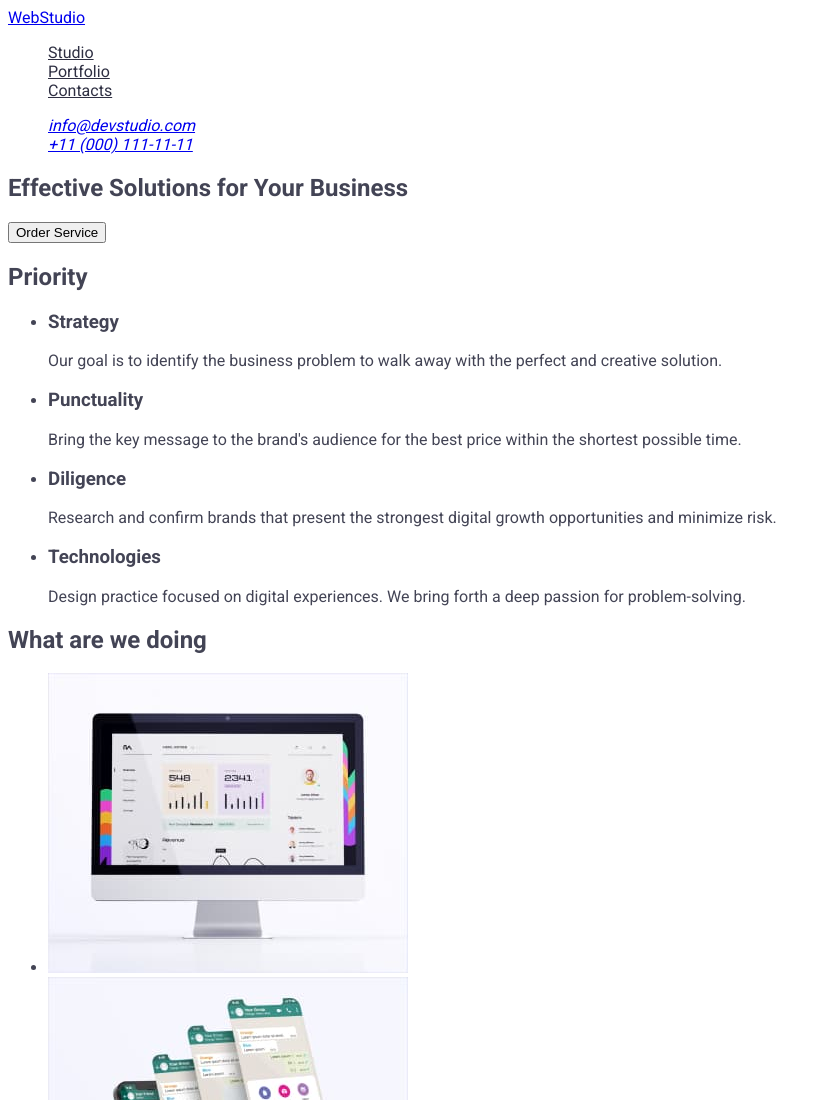
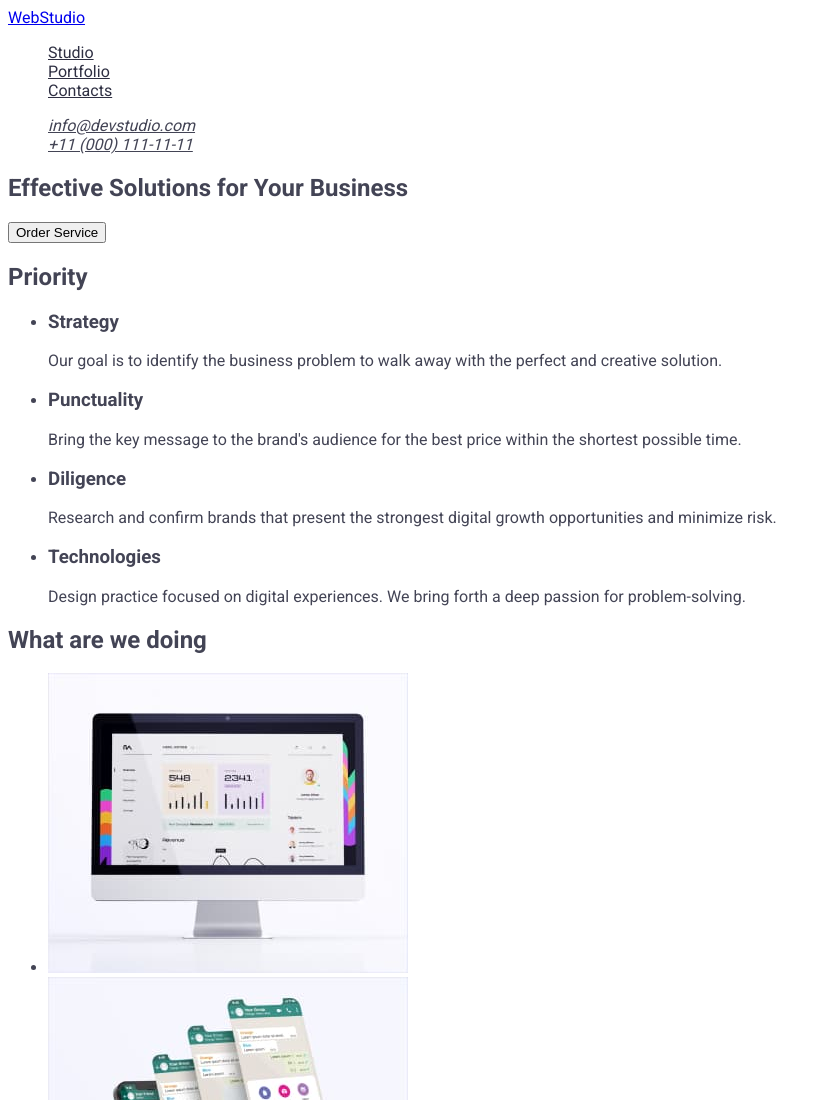
Before and after one commit to SnihurIlona/goit-markup-hw-02, a plain HTML site: page index.html in a window 1280 px wide. Shown: the top 1100 px of the page, without its empty margins (0-831 px from the left). Drawn offline with Linux system fonts and the light colour scheme.

Commit message:
Add color for header-wrap

```diff
--- a/css/styles.css
+++ b/css/styles.css
@@ -17,3 +17,8 @@ body {
 .header-site a {
     color: #2E2F42;
 }
+
+/* Header-wrap */
+.header-wrap a {
+    color: #434455;
+}
```
